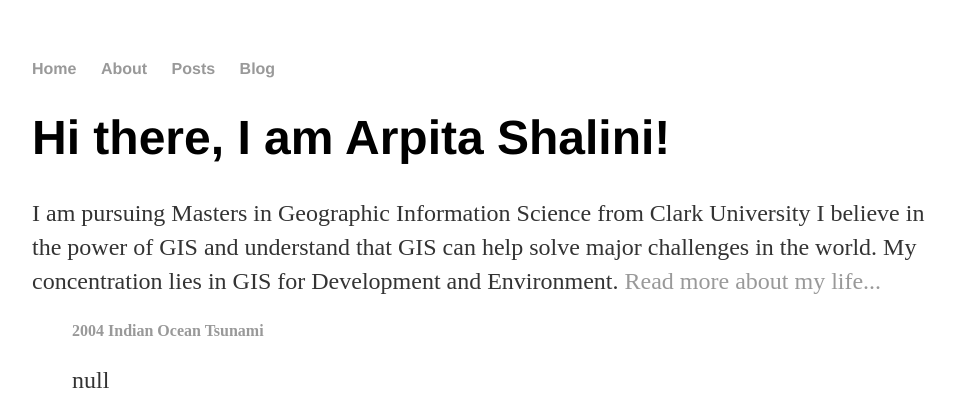
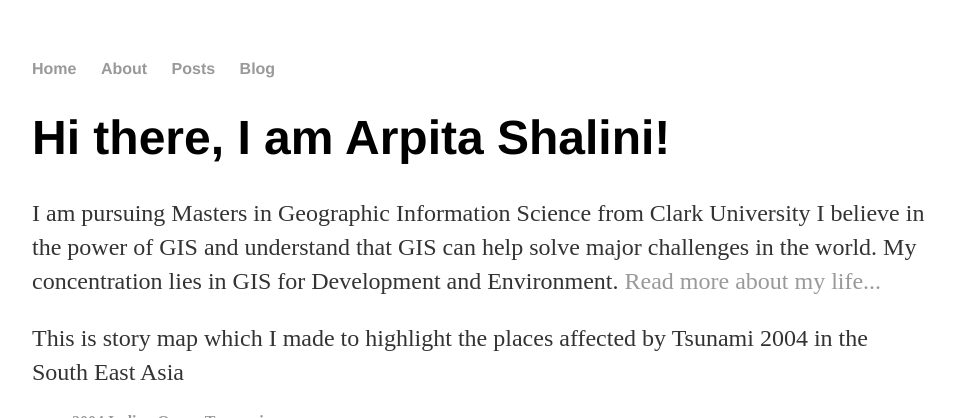
Before and after one commit to ARPITASHALINI/arpitashalini.github.io, a Jekyll site: the page built from index.html, in a window 1280 px wide and 900 px high, cut to the strip 0-418 px from the top of the window. Shown: the whole strip, without its empty margins (160-1114 px from the left). Built offline with Jekyll 4.4.1, drawn with Linux system fonts in a browser that asks for light colours.

Commit message:
Update default.html

```diff
--- a/_layouts/default.html
+++ b/_layouts/default.html
@@ -18,6 +18,7 @@
     		<div class="blurb">
         		<h1>Hi there, I am Arpita Shalini!</h1>
 				<p>I am pursuing Masters in Geographic Information Science from Clark University </em> I believe in the power of GIS and understand that GIS can help solve major challenges in the world. </em> My concentration lies in GIS for Development and Environment. <a href="/about">Read more about my life...</a></p>
+	<p> This is story map which I made to highlight the places affected by Tsunami 2004 in the South East Asia <p>
 				<blockquote class="embedly-card" data-card-theme="dark"><h4><a href="https://uploads.knightlab.com/storymapjs/5725c157c727feb0418797b5a31157ce/2004-indian-ocean-tsunami/index.html">2004 Indian Ocean Tsunami</a></h4><p>null</p></blockquote>
 <script async src="//cdn.embedly.com/widgets/platform.js" charset="UTF-8"></script>
 				<iframe src="https://www.google.com/maps/d/embed?mid=1lcYxGq28X4_MToURtWx0F3LgRoQwUJjo" width="640" height="480"></iframe>
```
